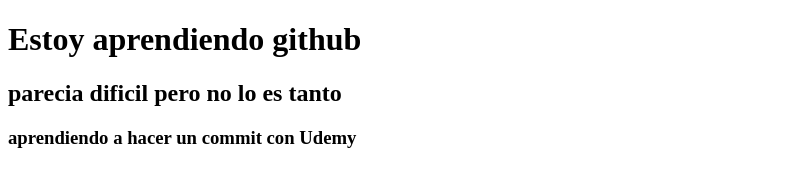
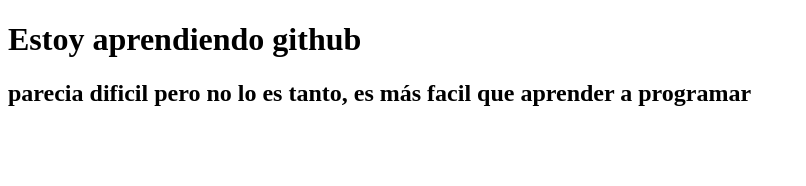
Before and after one commit to Crist1010101/pagina-web, a plain HTML site: page index.html in a window 1280 px wide. Shown: the whole page, without its empty margins (0-806 px from the left). Drawn offline with Linux system fonts and the light colour scheme.

Commit message:
modificaciones sustanciales
modidficaciones sustanciales para aprender github en Udemy

```diff
--- a/index.html
+++ b/index.html
@@ -6,7 +6,7 @@
 </head>
 <body>
 <h1>Estoy aprendiendo github<h1>
-<h2>parecia dificil pero no lo es tanto<h2>
-<h3>aprendiendo a hacer un commit con Udemy</h3>
+<h2>parecia dificil pero no lo es tanto, es más facil que aprender a programar<h2>
+
 </body>
 </html>
```
